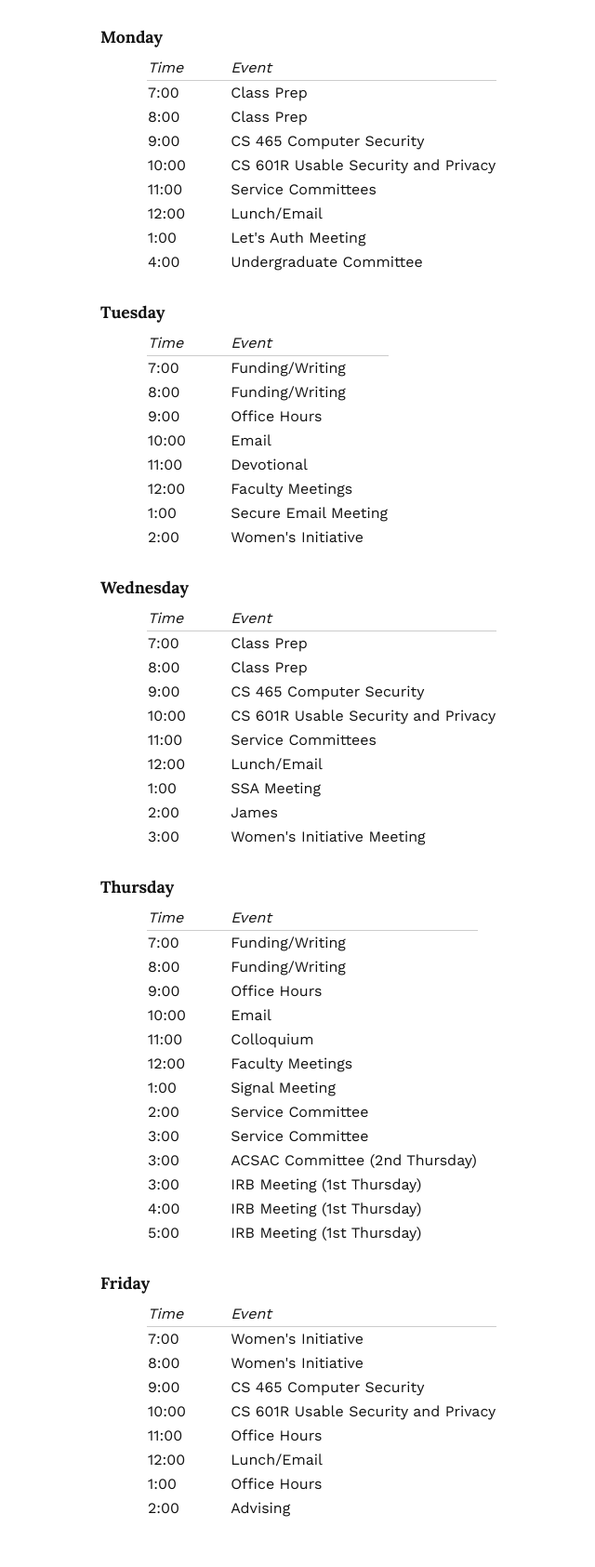
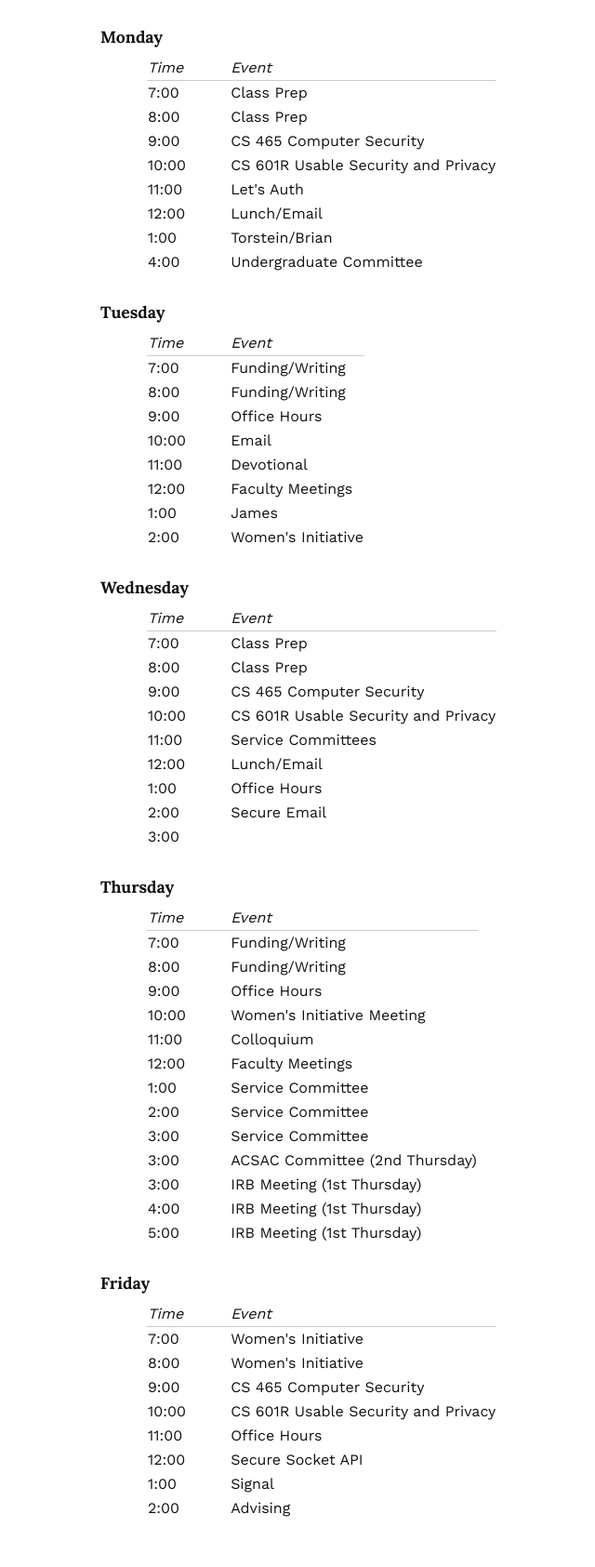
Before and after one commit to zappala/zappala, a Flask app: template templates/schedule.html in a window 1280 px wide. Shown: the part 291-1976 px from the top of the page at 93% size, without its empty margins (67-707 px from the left). Run offline with Flask 2, Linux system fonts and the light colour scheme; the template is opened without the code that fills it, so the values that code supplies are empty; some libraries are stand-ins or nearby versions.

Commit message:
Fall 2020

```diff
--- a/templates/schedule.html
+++ b/templates/schedule.html
@@ -18,9 +18,9 @@ Time   | Event
 8:00   | Class Prep
 9:00   | CS 465 Computer Security
 10:00  | CS 601R Usable Security and Privacy
-11:00  | Service Committees
+11:00  | Let's Auth
 12:00  | Lunch/Email
-1:00   | Let's Auth Meeting
+1:00   | Torstein/Brian
 4:00   | Undergraduate Committee
 
 ### Tuesday
@@ -33,8 +33,9 @@ Time   | Event
 10:00  | Email
 11:00  | Devotional
 12:00  | Faculty Meetings
-1:00   | Secure Email Meeting
+1:00   | James
 2:00   | Women's Initiative
+
 
 ### Wednesday
 
@@ -46,9 +47,9 @@ Time   | Event
 10:00  | CS 601R Usable Security and Privacy
 11:00  | Service Committees
 12:00  | Lunch/Email
-1:00   | SSA Meeting
-2:00   | James
-3:00   | Women's Initiative Meeting
+1:00   | Office Hours
+2:00   | Secure Email
+3:00   |
 
 ### Thursday
 
@@ -57,10 +58,10 @@ Time   | Event
 7:00   | Funding/Writing
 8:00   | Funding/Writing
 9:00   | Office Hours
-10:00  | Email
+10:00  | Women's Initiative Meeting
 11:00  | Colloquium
 12:00  | Faculty Meetings
-1:00   | Signal Meeting
+1:00   | Service Committee
 2:00   | Service Committee
 3:00   | Service Committee
 3:00   | ACSAC Committee (2nd Thursday)
@@ -77,8 +78,8 @@ Time   | Event
 9:00   | CS 465 Computer Security
 10:00  | CS 601R Usable Security and Privacy
 11:00  | Office Hours
-12:00  | Lunch/Email
-1:00   | Office Hours
+12:00  | Secure Socket API
+1:00   | Signal
 2:00   | Advising
 
 
```
Also changed, not shown: 1 other file.
